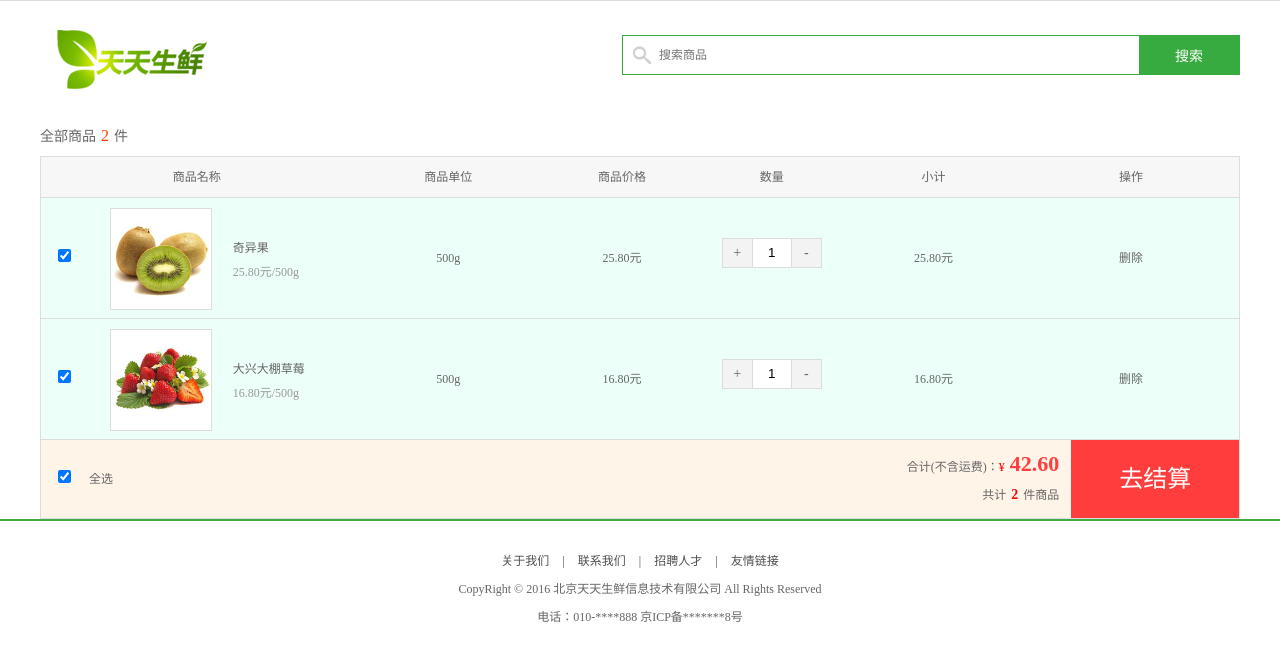
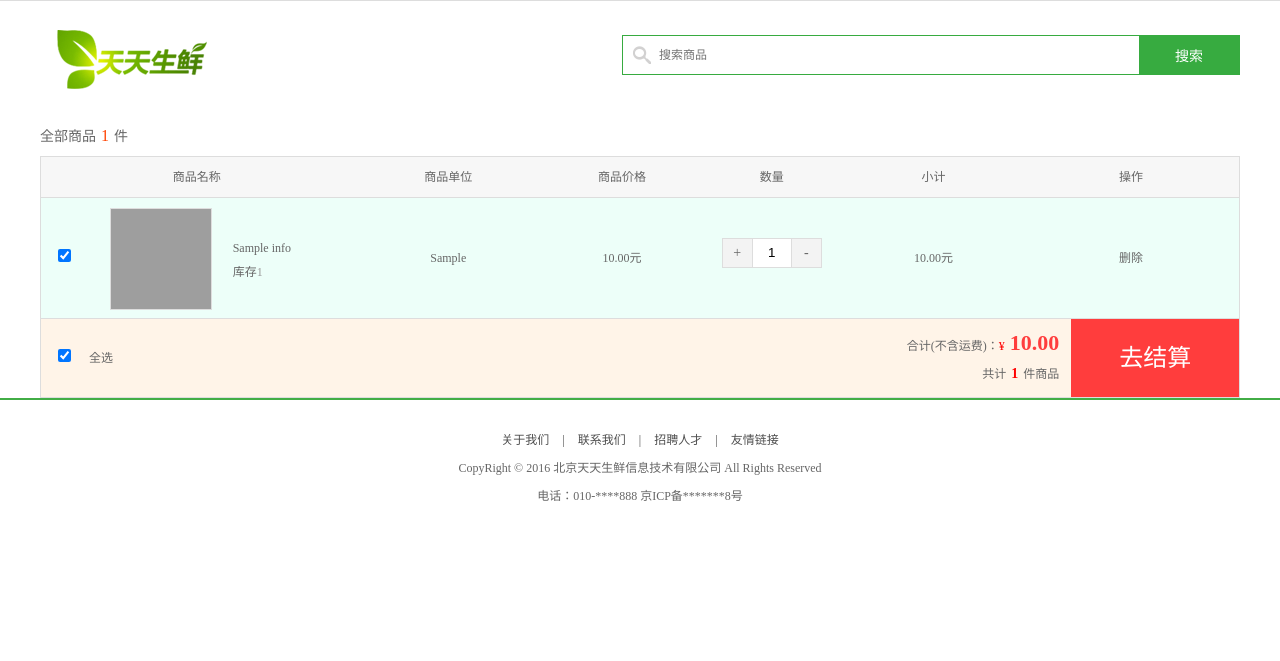
Before and after one commit to amuqiao/DailyFresh, a Django app: template dailyfresh/templates/df_cart/cart.html in a window 1280 px wide. Shown: the part 29-690 px from the top of the page. Run offline with Django 3.2, Linux system fonts and the light colour scheme; tables that the repository leaves empty hold one stand-in row (values such as "Sample post"); the template is opened without the code that fills it: values that come from a table or form of the project are taken from there, most other values are stand-ins (such as "Sample title", 1, 10 or a date in 2020); grey boxes are pictures that could not be loaded.

Commit message:
完成df_cart/cart．html

```diff
--- a/dailyfresh/df_cart/urls.py
+++ b/dailyfresh/df_cart/urls.py
@@ -4,4 +4,5 @@ import views
 urlpatterns = [
     url(r'^add(\d+)_(\d+)/$', views.add),
     url(r'^$', views.list),
+    url(r'^count_change/$', views.count_change),
 ]
--- a/dailyfresh/templates/df_cart/cart.html
+++ b/dailyfresh/templates/df_cart/cart.html
@@ -1,4 +1,99 @@
 {% extends 'base.html'%}
+{% block head %}
+<script>
+    function cacl_total() {
+        //统计商品件数
+        count=$('.cart_list_td').length;
+        $('.total_count em').text(count);
+        $('.settlements .col03 b').text(count);
+
+        //小计　总计
+        total = 0;
+        $('.cart_list_td').each(function () {
+            price=parseFloat($(this).children('.col05').children('em').text());
+            count=$(this).find('.num_show').val();
+            total1=price*count;
+            $(this).children('.col07').text(total1.toFixed(2)+'元');
+            if($(this).children('.col01').children('input').prop('checked')){
+                total += total1;
+            }
+        });
+        $('.settlements .col03 em').text(total.toFixed(2));
+    }
+
+    function check_goods() {
+        //在calc_total()增加if判断,当选框被选中的时候才会被计算到总价中
+        $('#check_all').change(function () {
+            $(':checkbox').not('#check_all').prop('checked',$(this).prop('checked'));
+            cacl_total();
+        });
+        $(':checkbox').not('#check_all').change(function () {
+            //增加功能:当取消选中商品时,取消全选,当手动全部选中商品时,自动勾中全选
+            if($(':checkbox').not('#check_all').length == $(':checked').not('#check_all').length){
+                $('#check_all').prop('checked',true);
+            }else{
+                $('#check_all').prop('checked',false);
+            }
+            cacl_total();
+        });
+    };
+
+    function count_change() {
+        //商品数量增减,仅实现页面数据修改,此时未添加至数据库
+        $('.add').click(function () {
+            count = parseInt($(this).next().val());
+            count += 1
+            kucun = $(this).parents('.col06').prevAll('.col03').children('em').text();
+            if(count > kucun ){
+                count = kucun;
+            }
+            $(this).next().val(count).blur();
+            cacl_total();
+        });
+        $('.minus').click(function () {
+            count = parseInt($(this).prev().val());
+            count -= 1
+            if(count<=1){
+                count =1
+            }
+            $(this).prev().val(count).blur();
+            cacl_total();
+        });
+        //直接修改商品数量
+        $('.num_show').blur(function () {
+            count = parseInt($(this).val());
+            //判断库存量
+            //kucun = $(this).find('.col03').children('em').text();
+            kucun = $(this).parents('.col06').prevAll('.col03').children('em').text();
+            if(count > kucun ){
+                count = kucun;
+            }
+            if(count <= 1){
+                count = 1;
+            }
+            //ajax提交数据 id　商品数量
+            id = $(this).parents('.col06').prevAll('input').val();
+            $.get('/cart/count_change/',{'id':id,'count':count},function (data) {
+//                $(this).val(data.count);
+            });
+            cacl_total();
+        });
+    };
+    $(function () {
+        //统计商品　件数　小计　总价
+        cacl_total();
+        //添加全选功能
+        check_goods();
+        //添加商品数量修改功能,并实时同步到数据库
+        count_change();
+    });
+
+
+
+
+
+</script>
+{% endblock head%}
 {%block content%}
 
 	<div class="total_count">全部商品<em>2</em>件</div>
@@ -10,43 +105,36 @@
 		<li class="col05">小计</li>
 		<li class="col06">操作</li>
 	</ul>
+
+	{% for cart in cart_list %}
 	<ul class="cart_list_td clearfix">
-		<li class="col01"><input type="checkbox" name="" checked></li>
-		<li class="col02"><img src="images/goods/goods012.jpg"></li>
-		<li class="col03">奇异果<br><em>25.80元/500g</em></li>
-		<li class="col04">500g</li>
-		<li class="col05">25.80元</li>
+        <input type="hidden" value="{{cart.id}}">
+		<li class="col01"><input type="checkbox" checked="checked"></li>
+		<li class="col02"><img src="/static/{{cart.goods.gpic}}"></li>
+		<li class="col03">{{cart.goods.gtitle}}<br>库存<em>{{cart.goods.gkucun}}</em></li>
+		<li class="col04">{{cart.goods.gunit}}</li>
+        <li class="col05"><em>{{cart.goods.gprice}}</em>元</li>
 		<li class="col06">
 			<div class="num_add">
 				<a href="javascript:;" class="add fl">+</a>
-				<input type="text" class="num_show fl" value="1">
+				<input type="text" class="num_show fl" value="{{cart.count}}">
 				<a href="javascript:;" class="minus fl">-</a>
 			</div>
 		</li>
-		<li class="col07">25.80元</li>
-		<li class="col08"><a href="javascript:;">删除</a></li>
+        <!--小计-->
+		<li class="col07"></li>
+        <!--链接处放函数,传参为商品id-->
+		<li class="col08"><a href="javascript:del{{cart.id}};">删除</a></li>
 	</ul>
+		{% empty %}
+		暂无商品
+	{% endfor %}
 
-	<ul class="cart_list_td clearfix">
-		<li class="col01"><input type="checkbox" name="" checked></li>
-		<li class="col02"><img src="images/goods/goods003.jpg"></li>
-		<li class="col03">大兴大棚草莓<br><em>16.80元/500g</em></li>
-		<li class="col04">500g</li>
-		<li class="col05">16.80元</li>
-		<li class="col06">
-			<div class="num_add">
-				<a href="javascript:;" class="add fl">+</a>
-				<input type="text" class="num_show fl" value="1">
-				<a href="javascript:;" class="minus fl">-</a>
-			</div>
-		</li>
-		<li class="col07">16.80元</li>
-		<li class="col08"><a href="javascript:;">删除</a></li>
-	</ul>
+
 
 
 	<ul class="settlements">
-		<li class="col01"><input type="checkbox" name="" checked=""></li>
+		<li class="col01"><input type="checkbox" id="check_all" checked=""></li>
 		<li class="col02">全选</li>
 		<li class="col03">合计(不含运费)：<span>¥</span><em>42.60</em><br>共计<b>2</b>件商品</li>
 		<li class="col04"><a href="place_order.html">去结算</a></li>
```
Also changed, not shown: dailyfresh/df_cart/views.py (+11 -1 lines).
